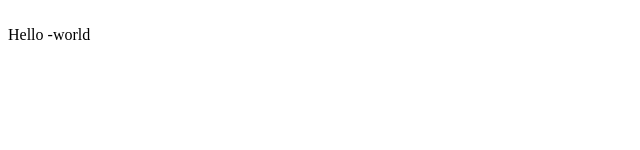
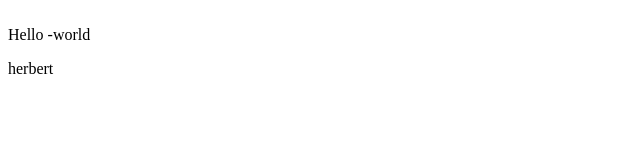
Before and after one commit to Benbende41/vue_ts_gsap, a Vue app: page / in a window 1280 px wide. Shown: the part 130-280 px from the top of the page, without its empty margins (0-640 px from the left). Built offline with nearby package versions, Linux system fonts and the light colour scheme.

Commit message:
feat: 初始化pinia仓库

```diff
--- a/package.json
+++ b/package.json
@@ -12,6 +12,7 @@
     "@tailwindcss/vite": "^4.1.13",
     "@types/node": "^24.5.2",
     "gsap": "^3.13.0",
+    "pinia": "^3.0.3",
     "tailwindcss": "^4.1.13",
     "vue": "^3.5.21",
     "vue-router": "4"
--- a/src/main.ts
+++ b/src/main.ts
@@ -1,5 +1,8 @@
 import { createApp } from "vue";
 import App from "./App.vue";
 import { router } from "@/router";
+import { createPinia } from "pinia";
 
-createApp(App).use(router).mount("#app");
+const pinia = createPinia();
+
+createApp(App).use(pinia).use(router).mount("#app");
--- a/src/pages/Home.vue
+++ b/src/pages/Home.vue
@@ -1,10 +1,17 @@
 <template>
   <div>Hello -world</div>
+  <p>{{ userName }}</p>
 </template>
 
 <script setup lang="ts">
+import { storeToRefs } from "pinia";
+import { useUserStore } from "@/piniaStore";
 defineOptions({
   name: "Home",
 });
+
+const store = useUserStore();
+
+const { userName } = storeToRefs(store);
 </script>
 <style scoped lang="scss"></style>
--- /dev/null
+++ b/src/piniaStore/index.ts
@@ -0,0 +1,9 @@
+import { defineStore } from "pinia";
+
+export const useUserStore = defineStore("store", {
+  state: () => {
+    return {
+      userName: "herbert",
+    };
+  },
+});
```
Also changed, not shown: 1 other file (tests, documents, lock files or other folders).
